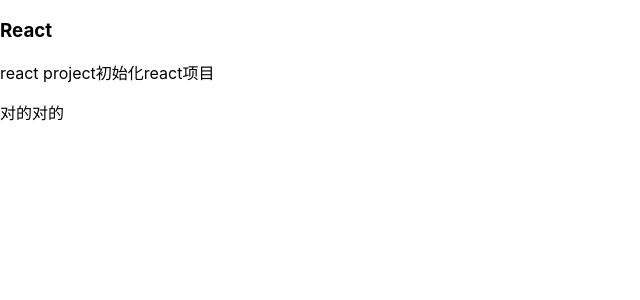
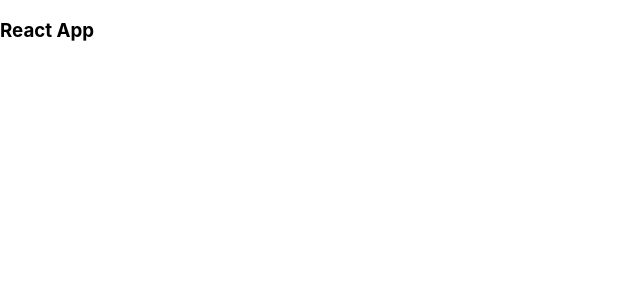
Before and after one commit to smilecode11/learn-react-jira, a React (Create React App) app: page / in a window 1280 px wide. Shown: the top 300 px of the page, without its empty margins (0-640 px from the left). Built offline with nearby package versions, Linux system fonts and the light colour scheme.

Commit message:
ci: 初始化项目, 约束 git commit, 配置 eslint, prettire

```diff
--- a/src/App.tsx
+++ b/src/App.tsx
@@ -4,11 +4,7 @@
 function App() {
 	return (
 		<div className="App">
-			<h3>React</h3>
-			<p>
-				react project<span>初始化react项目</span>
-			</p>
-			<p>对的对的</p>
+			<h3>React App</h3>
 		</div>
 	)
 }
```
Also changed, not shown: 1 other file (tests, documents, lock files or other folders).
